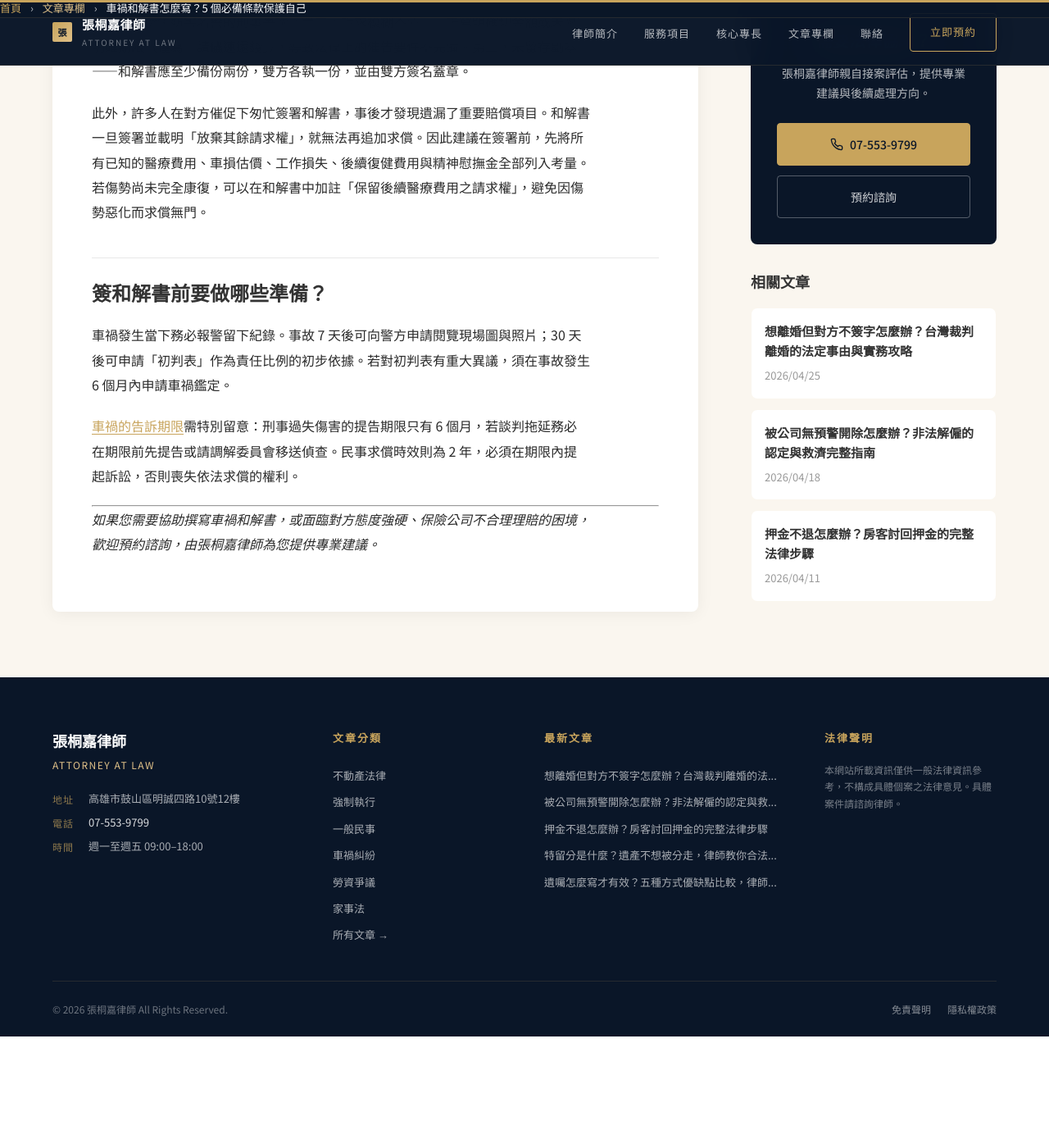
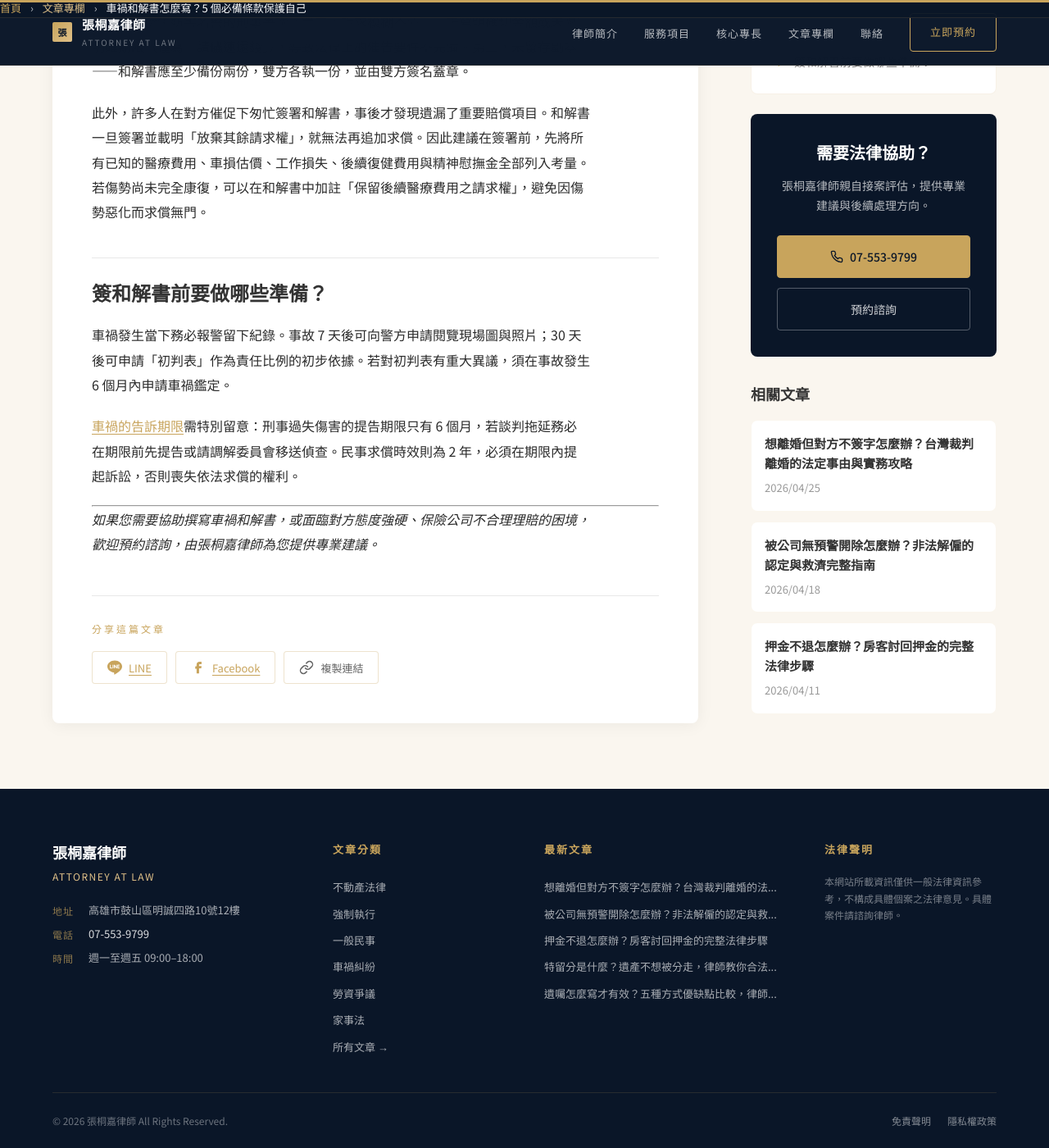
Before and after one commit to let0448/tclaw.tw, a Jekyll site: the page built from _posts/2026-03-14-car-accident-settlement-legal-guide.md, in a window 1280 px wide and 1400 px high, scrolled down 1904 px. Shown: the whole window at 82% size. Built offline with Jekyll 4.4.1, drawn with Linux system fonts in a browser that asks for light colours; before the commit the page ends 3168 px from its top, so only the background shows below that.

Commit message:
feat: article social share row (LINE/Facebook/copy link)
- Share row at end of article-content (after main body, before sidebar)
- LINE: official social-plugins lineit/share with URL + title
- Facebook: standard sharer.php
- Copy link: navigator.clipboard with prompt() fallback, "已複製" feedback for 2s
- Hover colors match brand (LINE green #06c755, FB blue #1877f2)
- Hide .article-share in print

Co-Authored-By: Claude Opus 4.7 <noreply@anthropic.com>

```diff
--- a/_layouts/article.html
+++ b/_layouts/article.html
@@ -33,6 +33,24 @@ layout: default
           <div id="tocMobileSlot"></div>
         </details>
         {{ content }}
+
+        <div class="article-share">
+          <span class="share-label">分享這篇文章</span>
+          <div class="share-btns">
+            <a href="https://social-plugins.line.me/lineit/share?url={{ page.url | absolute_url | url_encode }}&text={{ page.title | url_encode }}" target="_blank" rel="noopener noreferrer" class="share-btn share-line" aria-label="分享到 LINE">
+              <svg width="18" height="18" viewBox="0 0 24 24" fill="currentColor" aria-hidden="true"><path d="M19.365 9.863c.349 0 .63.285.63.631 0 .345-.281.63-.63.63H17.61v1.125h1.755c.349 0 .63.283.63.63 0 .344-.281.629-.63.629h-2.386c-.345 0-.627-.285-.627-.629V8.108c0-.345.282-.63.63-.63h2.386c.346 0 .627.285.627.63 0 .349-.281.63-.63.63H17.61v1.125h1.755zm-3.855 3.016c0 .27-.174.51-.432.596-.064.021-.133.031-.199.031-.211 0-.391-.09-.51-.25l-2.443-3.317v2.94c0 .344-.279.629-.631.629-.346 0-.626-.285-.626-.629V8.108c0-.27.173-.51.43-.595.06-.023.136-.033.194-.033.195 0 .375.104.495.254l2.462 3.33V8.108c0-.345.282-.63.63-.63.345 0 .63.285.63.63v4.771zm-5.741 0c0 .344-.282.629-.631.629-.345 0-.627-.285-.627-.629V8.108c0-.345.282-.63.63-.63.346 0 .628.285.628.63v4.771zm-2.466.629H4.917c-.345 0-.63-.285-.63-.629V8.108c0-.345.285-.63.63-.63.348 0 .63.285.63.63v4.141h1.756c.348 0 .629.283.629.63 0 .344-.282.629-.629.629M24 10.314C24 4.943 18.615.572 12 .572S0 4.943 0 10.314c0 4.811 4.27 8.842 10.035 9.608.391.082.923.258 1.058.59.12.301.079.766.038 1.08l-.164 1.02c-.045.301-.24 1.186 1.049.645 1.291-.539 6.916-4.078 9.436-6.975C23.176 14.393 24 12.458 24 10.314"/></svg>
+              <span>LINE</span>
+            </a>
+            <a href="https://www.facebook.com/sharer/sharer.php?u={{ page.url | absolute_url | url_encode }}" target="_blank" rel="noopener noreferrer" class="share-btn share-fb" aria-label="分享到 Facebook">
+              <svg width="18" height="18" viewBox="0 0 24 24" fill="currentColor" aria-hidden="true"><path d="M9.198 21.5h4v-8.01h3.604l.396-3.98h-4V7.5a1 1 0 0 1 1-1h3v-4h-3a5 5 0 0 0-5 5v2.51h-2l-.396 3.98h2.396v8.01z"/></svg>
+              <span>Facebook</span>
+            </a>
+            <button class="share-btn share-copy" id="copyLinkBtn" type="button" aria-label="複製文章連結">
+              <svg width="18" height="18" viewBox="0 0 24 24" fill="none" stroke="currentColor" stroke-width="2" stroke-linecap="round" stroke-linejoin="round" aria-hidden="true"><path d="M10 13a5 5 0 0 0 7.54.54l3-3a5 5 0 0 0-7.07-7.07l-1.72 1.71"/><path d="M14 11a5 5 0 0 0-7.54-.54l-3 3a5 5 0 0 0 7.07 7.07l1.71-1.71"/></svg>
+              <span class="copy-text">複製連結</span>
+            </button>
+          </div>
+        </div>
       </article>
 
       <template id="inlineCtaTemplate">
--- a/_layouts/default.html
+++ b/_layouts/default.html
@@ -251,6 +251,17 @@
     .toc-mobile[open] summary::after { content: '－'; }
 
     /* ========== Article Inline CTA (mobile only, mid-article) ========== */
+    /* ========== Article Share ========== */
+    .article-share { margin-top: 48px; padding-top: 32px; border-top: 1px solid var(--gray-200); }
+    .article-share .share-label { display: block; font-family: var(--display); font-size: 12px; letter-spacing: 3px; text-transform: uppercase; color: var(--gold); margin-bottom: 16px; }
+    .share-btns { display: flex; gap: 10px; flex-wrap: wrap; }
+    .share-btn { display: inline-flex; align-items: center; gap: 8px; padding: 10px 18px; background: var(--white); border: 1px solid rgba(200,164,92,0.3); border-radius: 4px; color: var(--gray-600); font-size: 13px; font-family: inherit; cursor: pointer; text-decoration: none; line-height: 1; transition: all 0.2s ease; min-height: 40px; }
+    .share-btn:hover { color: var(--navy); border-color: var(--gold); transform: translateY(-1px); }
+    .share-btn svg { flex-shrink: 0; }
+    .share-line:hover { background: #06c755; color: var(--white); border-color: #06c755; }
+    .share-fb:hover { background: #1877f2; color: var(--white); border-color: #1877f2; }
+    .share-btn.copied { background: var(--gold); color: var(--navy); border-color: var(--gold); }
+
     .article-content .article-inline-cta { background: var(--navy); color: var(--white); padding: 28px 24px; border-radius: 8px; margin: 40px 0; text-align: center; }
     .article-content .article-inline-cta h4 { font-family: var(--serif); font-size: 18px; font-weight: 600; margin: 0 0 8px; color: var(--white); }
     .article-content .article-inline-cta p { font-size: 14px; color: rgba(255,255,255,0.75); margin: 0 0 20px; line-height: 1.7; max-width: none; }
@@ -388,7 +399,7 @@
     @media print {
       *, *::before, *::after { background: transparent !important; color: #000 !important; box-shadow: none !important; text-shadow: none !important; }
       body { font-size: 12pt; line-height: 1.6; color: #000; }
-      nav, footer, .floating-cta, .scroll-indicator, .skip-link, .reading-progress, .article-sidebar, .toc-desktop, .toc-mobile, .article-inline-cta, .hamburger, .article-filters, .breadcrumb { display: none !important; }
+      nav, footer, .floating-cta, .scroll-indicator, .skip-link, .reading-progress, .article-sidebar, .toc-desktop, .toc-mobile, .article-inline-cta, .article-share, .hamburger, .article-filters, .breadcrumb { display: none !important; }
       .article-header, .articles-header { background: #fff !important; padding: 0 0 16pt; border-bottom: 1pt solid #000; margin-bottom: 16pt; }
       .article-header h1, .articles-header h1 { color: #000 !important; font-size: 22pt; line-height: 1.3; }
       .article-meta { color: #000 !important; font-size: 10pt; }
@@ -604,6 +615,25 @@
         const target = headings[Math.floor(headings.length / 2)];
         target.parentNode.insertBefore(inlineCtaTpl.content.cloneNode(true), target);
       }
+
+      const copyBtn = document.getElementById('copyLinkBtn');
+      if (copyBtn) {
+        const labelEl = copyBtn.querySelector('.copy-text');
+        const original = labelEl ? labelEl.textContent : '';
+        copyBtn.addEventListener('click', async function() {
+          try {
+            await navigator.clipboard.writeText(window.location.href);
+            if (labelEl) labelEl.textContent = '已複製';
+            copyBtn.classList.add('copied');
+            setTimeout(function() {
+              if (labelEl) labelEl.textContent = original;
+              copyBtn.classList.remove('copied');
+            }, 2000);
+          } catch (err) {
+            window.prompt('複製此連結：', window.location.href);
+          }
+        });
+      }
     }
   </script>
 </body>
```
